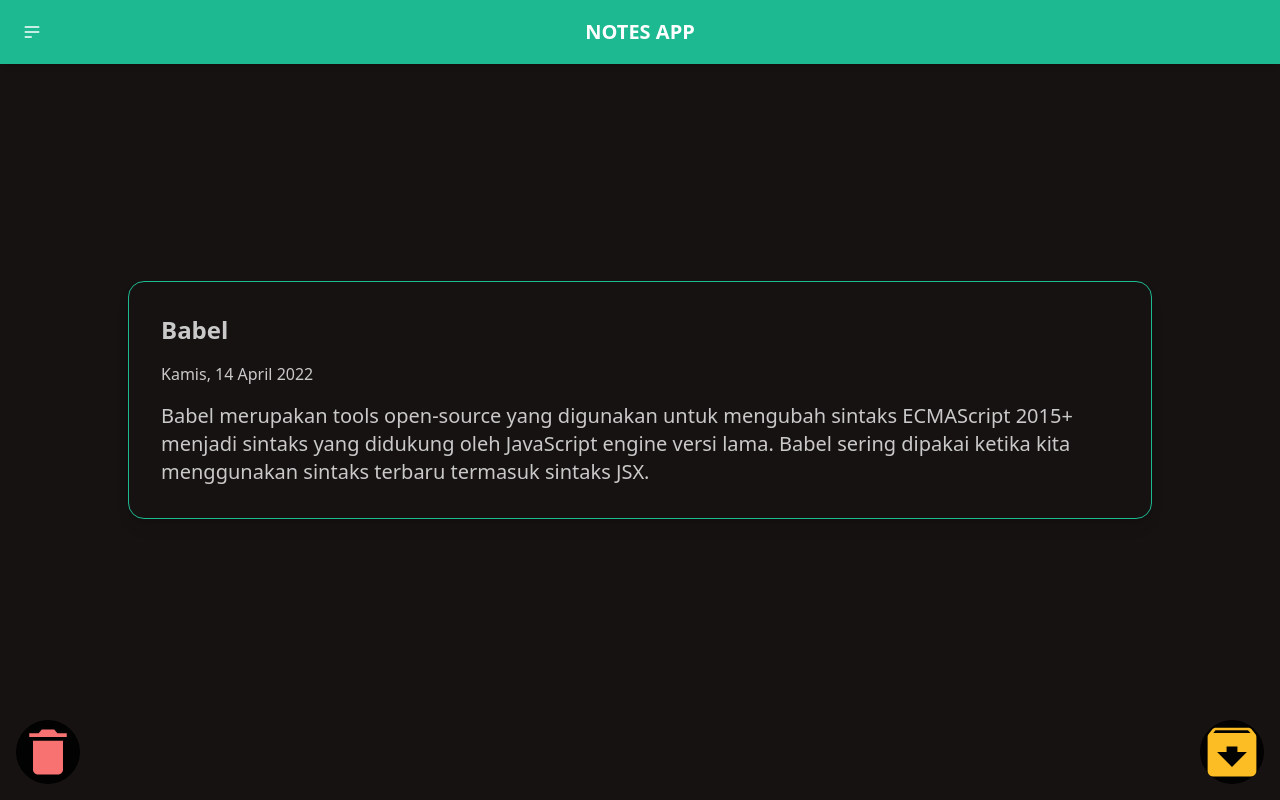
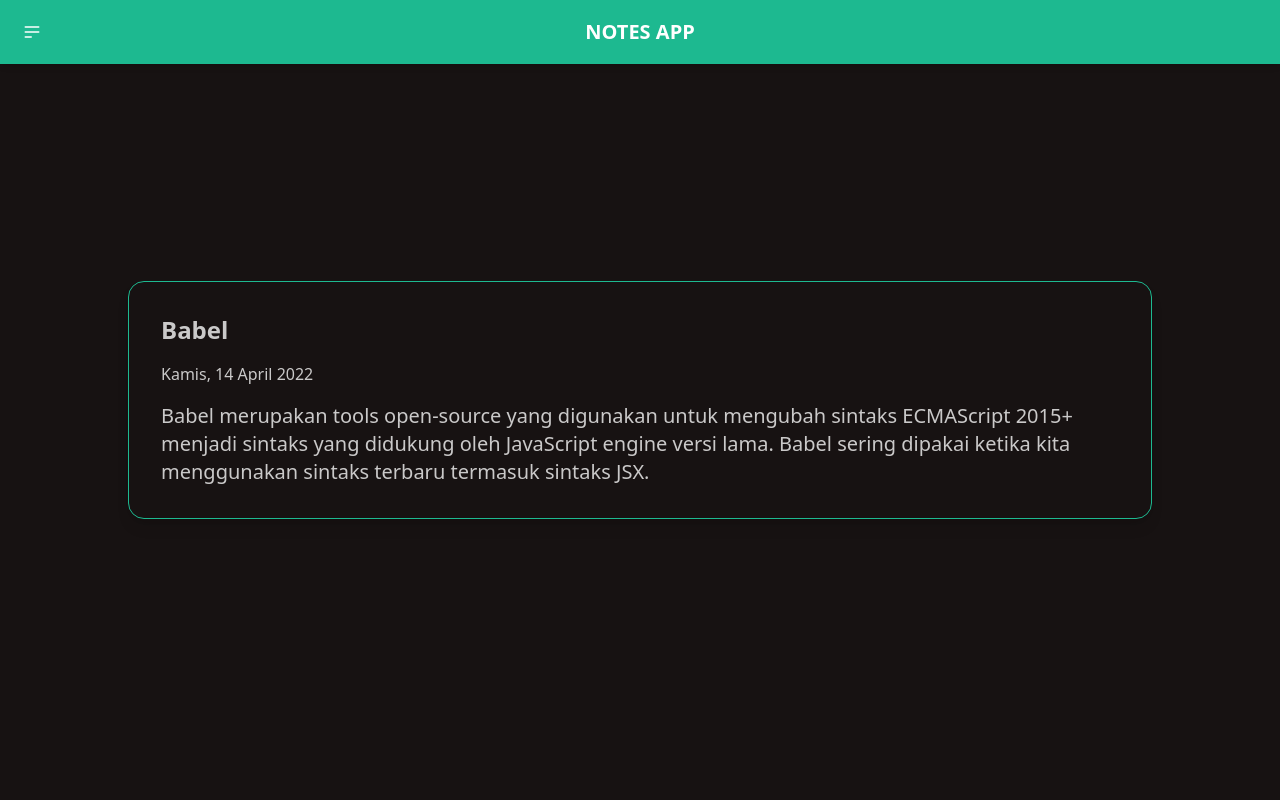
Before and after one commit to RaihanSyahSP/notes-submission-intermediate, a React (Vite) app: page /note/1 in a window 1280 px wide. Built offline with nearby package versions, Linux system fonts and the light colour scheme.

Commit message:
chore: delete unused code

```diff
--- a/src/components/NotesApp.jsx
+++ b/src/components/NotesApp.jsx
@@ -117,8 +117,6 @@ const NotesApp = () => {
           <Route path="/note/:id" element={
             <NoteDetailPage
               notes={notes}
-              archivedHandler={onArchivedNoteHandler}
-              deleteHandler={onDeleteNoteHandler}
             />}
           />
            <Route path='*' element={<ErrorPage/>} />
--- a/src/pages/HomePage.jsx
+++ b/src/pages/HomePage.jsx
@@ -4,9 +4,6 @@ import PropTypes from "prop-types";
 import NotesContainer from '../components/NotesContainer'
 
 const HomePage = ({ notes, deleteHandler, archivedHandler }) => {
-  useEffect(() => {
-    console.log(notes)
-  }, [notes])
   return (
     <section>
         <NotesContainer
--- a/src/pages/NoteDetail.jsx
+++ b/src/pages/NoteDetail.jsx
@@ -5,9 +5,8 @@ import PropTypes from "prop-types";
 
 import { showFormattedDate } from "../utils/data";
 import Message from "../components/Message";
-import FloatingButton from "../components/FloatingButton";
 
-const NoteDetailPage = ({ notes, deleteHandler, archivedHandler }) => {
+const NoteDetailPage = ({ notes }) => {
   const { id } = useParams();
   const history = useNavigate();
 
@@ -21,14 +20,6 @@ const NoteDetailPage = ({ notes, deleteHandler, archivedHandler }) => {
 
   return (
     <section className="relative max-w-screen-lg mx-auto flex items-center justify-center h-screen">
-      <FloatingButton type="delete" onClick={() => {
-        deleteHandler(id)
-        history("/")
-      }} />
-      <FloatingButton type="archive" onClick={() => {
-        archivedHandler(id)
-        history("/")
-      }} />
       <div className=" p-8 card shadow-lg border border-secondary min-w-full">
         <h2 className="text-2xl font-bold mb-4">{title}</h2>
         <p className="mb-4">{showFormattedDate(createdAt)}</p>
@@ -44,6 +35,4 @@ export default NoteDetailPage;
 
 NoteDetailPage.propTypes = {
   notes: PropTypes.array.isRequired,
-  deleteHandler: PropTypes.func.isRequired,
-  archivedHandler: PropTypes.func.isRequired,
 };
```
